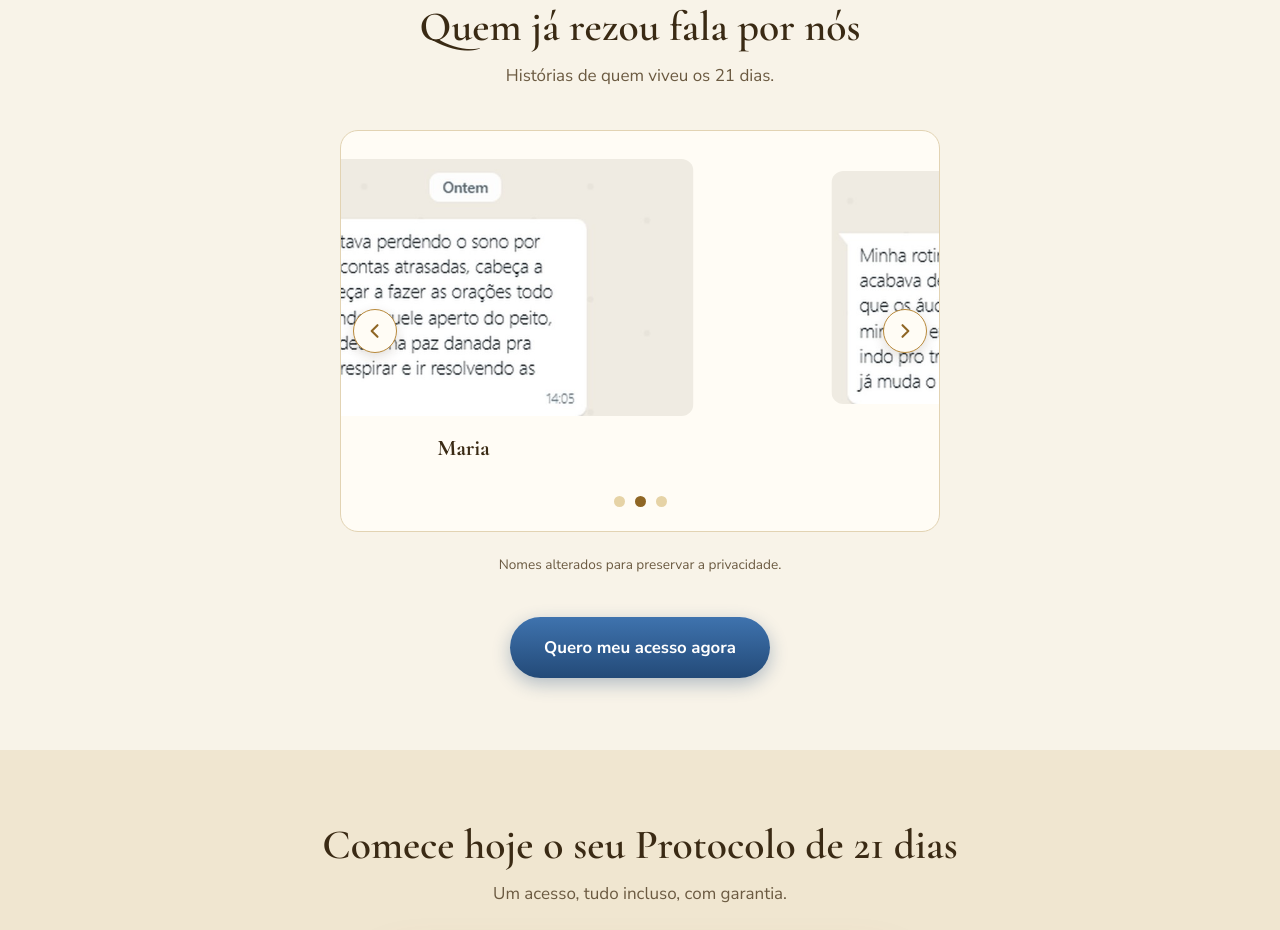
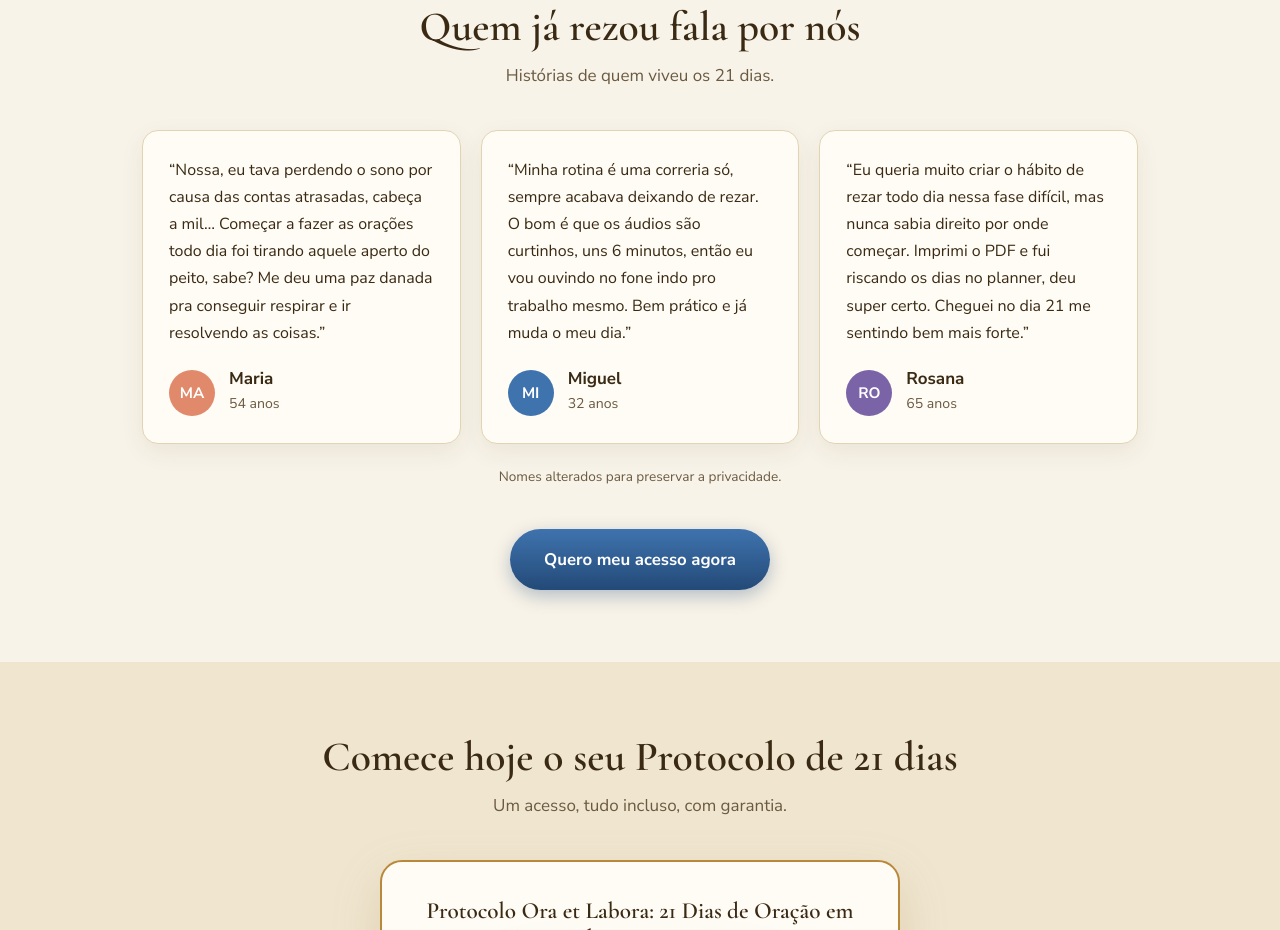
Before and after one commit to FelipeSamsel/protocolopalavrasanta, a plain HTML site: page index.html in a window 1280 px wide. Shown: the part 3720-4650 px from the top of the page. Drawn offline with nearby package versions, Linux system fonts and the light colour scheme.

Commit message:
alteração de depoimentos

```diff
--- a/index.html
+++ b/index.html
@@ -79,27 +79,14 @@ section{padding:72px 0}
 
 /* testimonials */
 
-/* carrossel de depoimentos */
-.carousel{position:relative;max-width:600px;margin:0 auto;background:var(--card);border:1px solid var(--line);border-radius:18px;overflow:hidden}
-.cview{overflow:hidden}
-.ctrack{display:flex;transition:transform .5s ease}
-.cslide{flex:0 0 100%;min-width:0;margin:0;padding:28px 66px 64px;display:flex;flex-direction:column;align-items:center;justify-content:center;gap:14px}
-.cslide img{display:block;width:100%;max-width:460px;height:auto;border-radius:12px}
-.cname{font-family:'Cormorant Garamond',Georgia,serif;font-size:1.4rem;font-weight:700;color:var(--ink)}
-.carr{z-index:2;position:absolute;top:50%;transform:translateY(-50%);width:44px;height:44px;border-radius:50%;border:1px solid var(--gold);background:var(--card);color:var(--gold-d);cursor:pointer;display:grid;place-items:center;box-shadow:0 4px 12px rgba(58,42,20,.15)}
-.carr:hover{background:var(--gold);color:#fff}
-.carr:focus-visible,.cdot:focus-visible{outline:3px solid var(--ink);outline-offset:2px}
-.carr.prev{left:12px}.carr.next{right:12px}
-.cdots{position:absolute;left:0;right:0;bottom:24px;display:flex;justify-content:center;gap:10px;pointer-events:none}
-.cdot{pointer-events:auto;width:11px;height:11px;border-radius:50%;border:0;padding:0;background:var(--gold-l);cursor:pointer}
-.cdot[aria-current="true"]{background:var(--gold-d)}
+/* depoimentos */
+.tcard{display:flex;flex-direction:column;justify-content:space-between;gap:22px;box-shadow:0 8px 24px rgba(58,42,20,.07)}
+.tcard>p{color:var(--ink);font-size:1rem;line-height:1.7}
+.who{display:flex;align-items:center;gap:14px}
+.av{flex:none;width:46px;height:46px;border-radius:50%;display:grid;place-items:center;color:#fff;font-weight:700;font-size:.95rem}
+.who b{display:block;color:var(--ink);line-height:1.2}
+.who small{color:var(--ink2);font-size:.88rem}
 .tnote{text-align:center;color:var(--ink2);font-size:.85rem;margin-top:22px}
-@media(max-width:600px){
-  .cslide{padding:20px 14px 76px}
-  .carr{top:auto;bottom:14px;transform:none;width:42px;height:42px}
-  .carr.prev{left:16px}.carr.next{right:16px}
-  .cdots{bottom:29px}
-}
 
 /* offer */
 .offer{max-width:520px;margin:0 auto;background:var(--card);border:2px solid var(--gold);border-radius:22px;padding:36px 30px;text-align:center;box-shadow:0 18px 50px rgba(143,102,36,.18)}
@@ -225,28 +212,10 @@ footer p{max-width:720px;margin:0 auto 8px}
   <div class="wrap">
     <h2>Quem já rezou fala por nós</h2>
     <p class="sub">Histórias de quem viveu os 21 dias.</p>
-    <div class="carousel" role="region" aria-roledescription="carrossel" aria-label="Depoimentos">
-      <div class="cview"><div class="ctrack">
-          <figure class="cslide" role="group" aria-roledescription="slide" aria-label="1 de 3">
-            <img src="dep1.jpg" alt="Mensagem de Maria sobre a paz que sentiu ao fazer as orações" width="732" height="452" loading="lazy">
-            <figcaption class="cname">Maria</figcaption>
-          </figure>
-          <figure class="cslide" role="group" aria-roledescription="slide" aria-label="2 de 3">
-            <img src="dep2.jpg" alt="Mensagem de Miguel sobre a praticidade dos áudios de 6 minutos" width="738" height="416" loading="lazy">
-            <figcaption class="cname">Miguel</figcaption>
-          </figure>
-          <figure class="cslide" role="group" aria-roledescription="slide" aria-label="3 de 3">
-            <img src="dep3.jpg" alt="Mensagem de Rosana sobre o PDF e o planner dos 21 dias" width="740" height="416" loading="lazy">
-            <figcaption class="cname">Rosana</figcaption>
-          </figure>
-      </div></div>
-      <button type="button" class="carr prev" aria-label="Depoimento anterior"><svg width="20" height="20" viewBox="0 0 24 24" fill="none" stroke="currentColor" stroke-width="2.5" stroke-linecap="round" stroke-linejoin="round" aria-hidden="true"><path d="M15 5l-7 7 7 7"/></svg></button>
-      <button type="button" class="carr next" aria-label="Próximo depoimento"><svg width="20" height="20" viewBox="0 0 24 24" fill="none" stroke="currentColor" stroke-width="2.5" stroke-linecap="round" stroke-linejoin="round" aria-hidden="true"><path d="M9 5l7 7-7 7"/></svg></button>
-      <div class="cdots">
-        <button type="button" class="cdot" aria-label="Ir para o depoimento 1"></button>
-        <button type="button" class="cdot" aria-label="Ir para o depoimento 2"></button>
-        <button type="button" class="cdot" aria-label="Ir para o depoimento 3"></button>
-      </div>
+    <div class="grid g3">
+      <div class="card tcard"><p>“Nossa, eu tava perdendo o sono por causa das contas atrasadas, cabeça a mil… Começar a fazer as orações todo dia foi tirando aquele aperto do peito, sabe? Me deu uma paz danada pra conseguir respirar e ir resolvendo as coisas.”</p><div class="who"><div class="av" style="background:#E08A6B">MA</div><div><b>Maria</b><small>54 anos</small></div></div></div>
+      <div class="card tcard"><p>“Minha rotina é uma correria só, sempre acabava deixando de rezar. O bom é que os áudios são curtinhos, uns 6 minutos, então eu vou ouvindo no fone indo pro trabalho mesmo. Bem prático e já muda o meu dia.”</p><div class="who"><div class="av" style="background:#3F73AE">MI</div><div><b>Miguel</b><small>32 anos</small></div></div></div>
+      <div class="card tcard"><p>“Eu queria muito criar o hábito de rezar todo dia nessa fase difícil, mas nunca sabia direito por onde começar. Imprimi o PDF e fui riscando os dias no planner, deu super certo. Cheguei no dia 21 me sentindo bem mais forte.”</p><div class="who"><div class="av" style="background:#7B63A8">RO</div><div><b>Rosana</b><small>65 anos</small></div></div></div>
     </div>
     <p class="tnote">Nomes alterados para preservar a privacidade.</p>
     <div class="cta-row"><a class="btn" href="#oferta">Quero meu acesso agora</a></div>
@@ -330,28 +299,6 @@ footer p{max-width:720px;margin:0 auto 8px}
   v.addEventListener('ended',function(){box.classList.remove('playing');});
   v.addEventListener('error',function(){msg('Não foi possível carregar o vídeo. Atualize a página e tente novamente.');});
 })();
-
-(function(){
-  var c=document.querySelector('.carousel'); if(!c) return;
-  var track=c.querySelector('.ctrack'), slides=track.children, dots=c.querySelectorAll('.cdot'), n=slides.length, i=0, timer;
-  var reduce=window.matchMedia&&matchMedia('(prefers-reduced-motion: reduce)').matches;
-  function go(k){
-    i=(k+n)%n; track.style.transform='translateX('+(-100*i)+'%)';
-    for(var a=0;a<n;a++){ dots[a].setAttribute('aria-current',a===i?'true':'false'); slides[a].setAttribute('aria-hidden',a===i?'false':'true'); }
-  }
-  function stop(){ clearInterval(timer); }
-  function start(){ stop(); if(!reduce) timer=setInterval(function(){ go(i+1); },5000); }
-  c.querySelector('.prev').addEventListener('click',function(){ go(i-1); start(); });
-  c.querySelector('.next').addEventListener('click',function(){ go(i+1); start(); });
-  for(var a=0;a<n;a++){ (function(k){ dots[k].addEventListener('click',function(){ go(k); start(); }); })(a); }
-  c.addEventListener('mouseenter',stop); c.addEventListener('mouseleave',start);
-  c.addEventListener('focusin',stop); c.addEventListener('focusout',start);
-  var x0=null;
-  c.addEventListener('touchstart',function(e){ x0=e.touches[0].clientX; stop(); },{passive:true});
-  c.addEventListener('touchend',function(e){ if(x0!==null){ var dx=e.changedTouches[0].clientX-x0; if(Math.abs(dx)>40) go(dx<0?i+1:i-1); } x0=null; start(); });
-  c.addEventListener('keydown',function(e){ if(e.key==='ArrowLeft'){ go(i-1); start(); } else if(e.key==='ArrowRight'){ go(i+1); start(); } });
-  go(0); start();
-})();
 </script>
 </body>
 </html>
```
